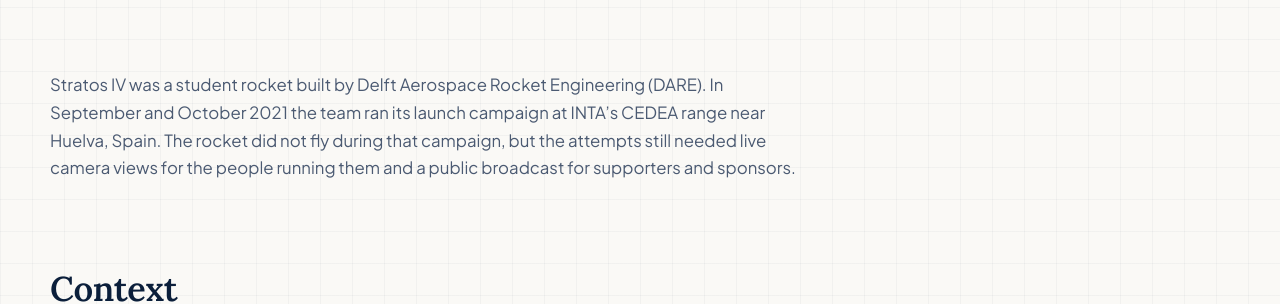
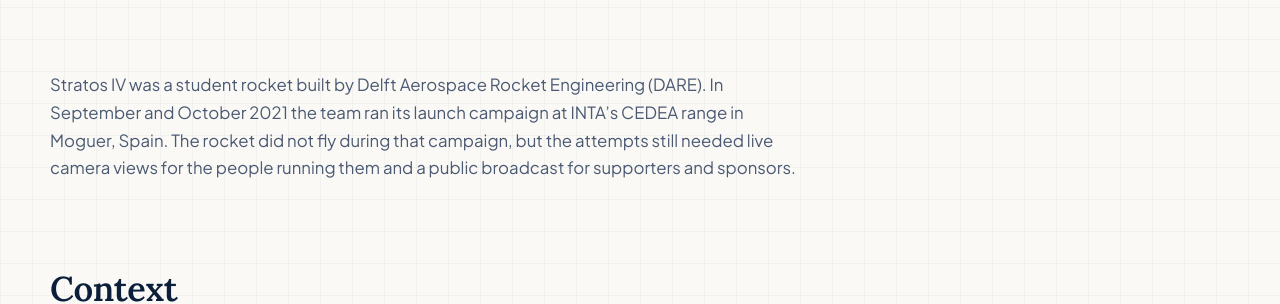
Before and after one commit to diovandi/diovandi.github.io, a Jekyll site: the page built from _projects/stratos-iv.md, in a window 1280 px wide and 900 px high, scrolled down 1119 px. Shown: the part 186-490 px from the top of the window. Built offline with Jekyll 4.4.1, drawn with Linux system fonts in a browser that asks for light colours.

Commit message:
Revert to Moguer for the Stratos IV range
Moguer is correct: INTA's CEDEA (El Arenosillo) is in Moguer municipality.

Co-Authored-By: Claude Opus 5.5 (1M context) <noreply@anthropic.com>
Claude-Session: https://claude.ai/code/session_01KET3wpaDKLmdfjgssvDdoE

```diff
--- a/_data/experience.yml
+++ b/_data/experience.yml
@@ -72,7 +72,7 @@
     - Conducted feasibility and financial analysis for a CanSat Luxembourg launch-provider bid.
 
 - period: Mar 2021 — Sep 2022
-  location: Delft, Netherlands / Huelva, Spain
+  location: Delft, Netherlands / Moguer, Spain
   organization: Stratos IV, Delft Aerospace Rocket Engineering
   role: Public Relations & Livestream Manager
   summary: Led launch-campaign communications, built the camera network and live production for the launch attempts, and filmed the campaign for the team documentary.
--- a/_projects/stratos-iv.md
+++ b/_projects/stratos-iv.md
@@ -26,7 +26,7 @@ cover_caption: "With Stratos IV at the CEDEA range, Spain, during the 2021 launc
 image: /assets/images/photos/stratos-iv-rocket.webp
 ---
 
-Stratos IV was a student rocket built by Delft Aerospace Rocket Engineering (DARE). In September and October 2021 the team ran its launch campaign at INTA’s CEDEA range near Huelva, Spain. The rocket did not fly during that campaign, but the attempts still needed live camera views for the people running them and a public broadcast for supporters and sponsors.
+Stratos IV was a student rocket built by Delft Aerospace Rocket Engineering (DARE). In September and October 2021 the team ran its launch campaign at INTA’s CEDEA range in Moguer, Spain. The rocket did not fly during that campaign, but the attempts still needed live camera views for the people running them and a public broadcast for supporters and sponsors.
 
 ## Context
 
```
Also changed, not shown: 1 other file.
